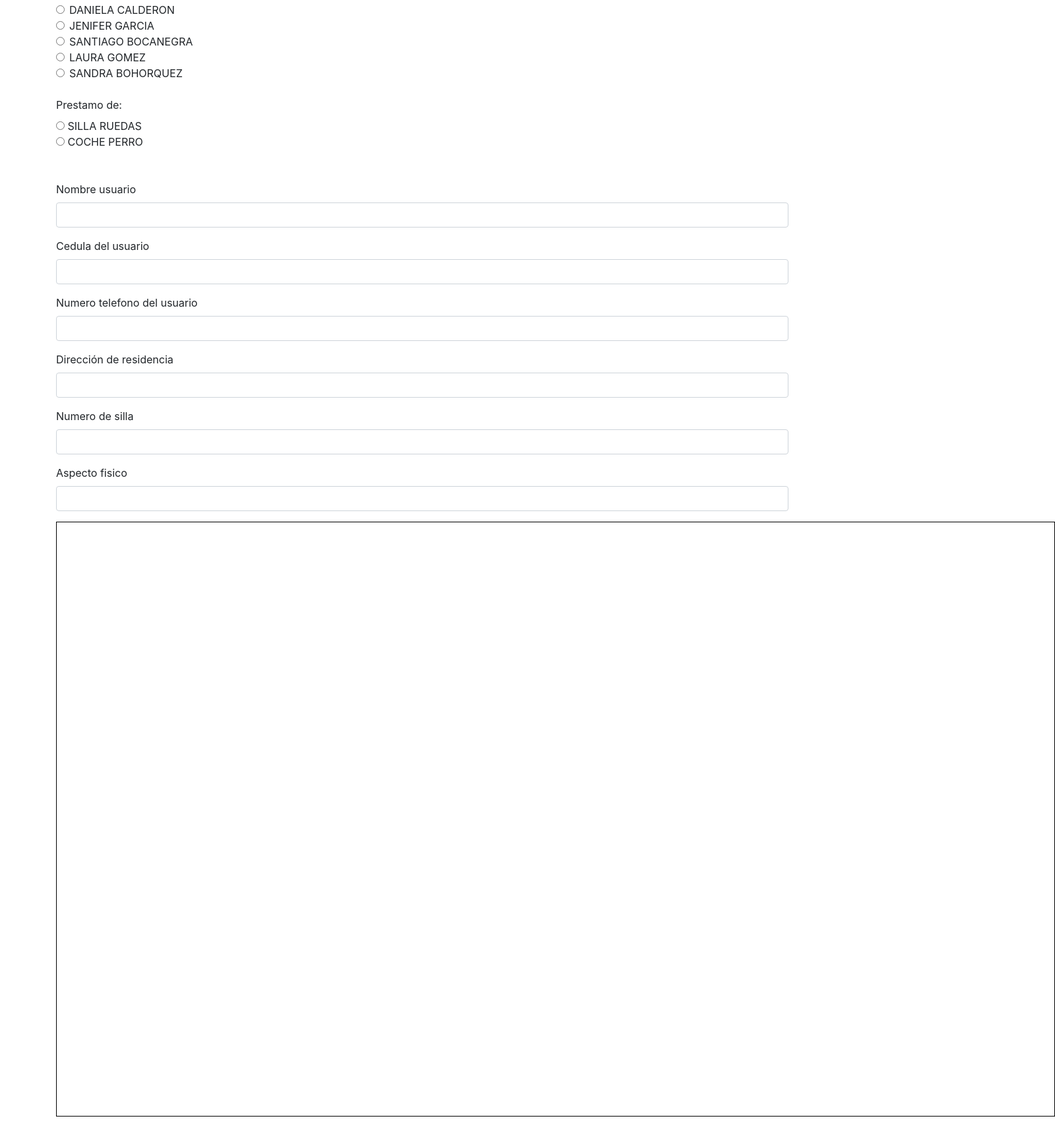
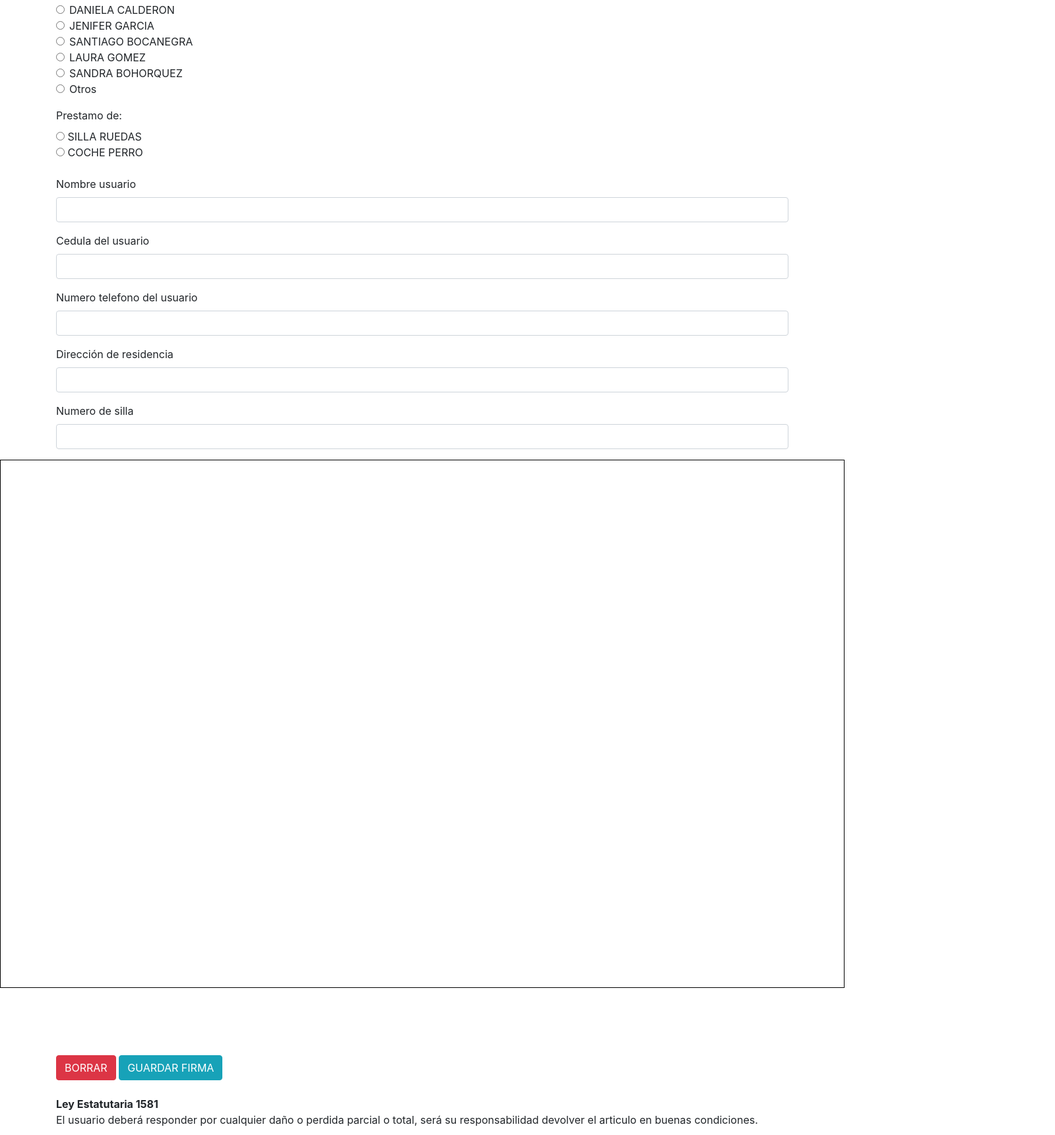
Before and after one commit to Coordinadorplaza/PlazaRepositorio, a plain HTML site: page MercadeoFirma/formulario_demo.html in a window 1280 px wide. Shown: the part 557-2278 px from the top of the page at 66% size, 1599 px wide, since content can reach past the window. Drawn offline with nearby package versions, Linux system fonts and the light colour scheme.

Commit message:
Add files via upload

```diff
--- a/MercadeoFirma/formulario_demo.html
+++ b/MercadeoFirma/formulario_demo.html
@@ -37,6 +37,7 @@
       <label class="form-label">Fecha</label>
       <input type="date" class="form-control" id="inputDate" onchange="getData('date');return false;">
     </div>
+
     <br>
     <!--Multiple respuesta personal mercadeo-->
     <div class="mb-3">
@@ -116,8 +117,7 @@
           value="SANDRA BOHORQUEZ">
         <label class="form-check-label" for="inlineRadio3">SANDRA BOHORQUEZ</label>
       </div>
-      <br>
-      <!--<div class="form-check">
+      <div class="form-check">
         <input class="form-check-input input-user-delivery" type="radio" name="inlineRadioOptions" id="inlineRadio4"
           value="Otro">
         <label class="form-check-label" for="inlineRadio4v">Otros</label>
@@ -126,24 +126,23 @@
         <label class="form-label">Otra persona</label>
         <input type="text" class="form-control" id="inputOtro" onkeyup="getData('otro');return false;">
       </div>
-    </div> -->
+    </div>
 <!-------------------------------------------------------------------------------------------------------------------------------------------->
 <!---Multiple respuesta de que se presta.-->
 <div class="mb-3">
       <label class="form-label">Prestamo de:</label>
       <div class="form-checknew">
         <input class="form-checknew-input input-checknew" type="radio" name="radioline" id="radioline1"
-      value="Silla de ruedas">
+          value="silla ruedas">
         <label class="form-check-label" for="radioline1"> SILLA RUEDAS</label>
       </div>
 
       <div class="form-checknew">
-    <input class="form-checknew-input input-checknew" type="radio" name="radioline" id="radioline2"
-      value="Coche para perros">
-    <label class="form-check-label" for="radioline2">COCHE PERRO</label>
+        <input class="form-checknew-input input-checknew" type="radio" name="radioline" id="radioline1"
+          value="coche perro">
+        <label class="form-check-label" for="radioline1">COCHE PERRO</label>
       </div>
-<br>
-
+<!------------------------->
 <br>
 <!------Info usuarios-->
 <div class="mb-3">
@@ -167,22 +166,15 @@
   <input type="text" class="form-control" id="inputSilla" onkeyup="getData('silla');return false;" >
 </div>
 
-<!-------------------------------------------------Estado fisico de la entrega a tener en cuenta----------------------------------->
-<div class="mb-3">
-  <label class="form-label" for="inputaspecto">Aspecto fisico</label>
-  <input type="text" class="form-control" id="inputaspecto" onkeyup="getData('aspecto');return false;" >
-</div>
-
-
 <!----------Canvas firma-->
 </div>
 </div>
 
 <div id="container">
   <link rel="stylesheet" type="text/css" href="index.css">
-    <canvas id="canvas" width="1512" height="900"></canvas>
+  <canvas id="canvas"></canvas>
   <div class="container mt-5">
-    <br><br><button class="btn btn-danger" id="btnLimpiar" >BORRAR</button>
+      <br><br><button class="btn btn-danger" id="btnLimpiar">BORRAR</button>
       <button class="btn btn-info" id="btnguardar">GUARDAR FIRMA</button>
       <!-- Botón "Pasar a documento" eliminado -->
       <br>
--- a/MercadeoFirma/index.css
+++ b/MercadeoFirma/index.css
@@ -1,4 +1,4 @@
-
-    #canvas {
-        border: 1px solid black;
+#canvas {
+    border: 1px solid black;
+    width: 100%;
 }
--- a/MercadeoFirma/script.js
+++ b/MercadeoFirma/script.js
@@ -9,6 +9,10 @@ let xAnterior = 0, yAnterior = 0, xActual = 0, yActual = 0;
 const obtenerXReal = (clientX) => clientX - $canvas.getBoundingClientRect().left;
 const obtenerYReal = (clientY) => clientY - $canvas.getBoundingClientRect().top;
 let haComenzadoDibujo = false; // Bandera que indica si el usuario está presionando el botón del mouse sin soltarlo
+
+// Establecer el tamaño del canvas para que ocupe el 100% del ancho disponible
+$canvas.width = window.innerWidth;
+$canvas.height = window.innerHeight;
 
 const guardarfirma = () => {
     let canvas = document.getElementById('canvas');
```
Lines whose indentation alone changed are shown as unchanged.
